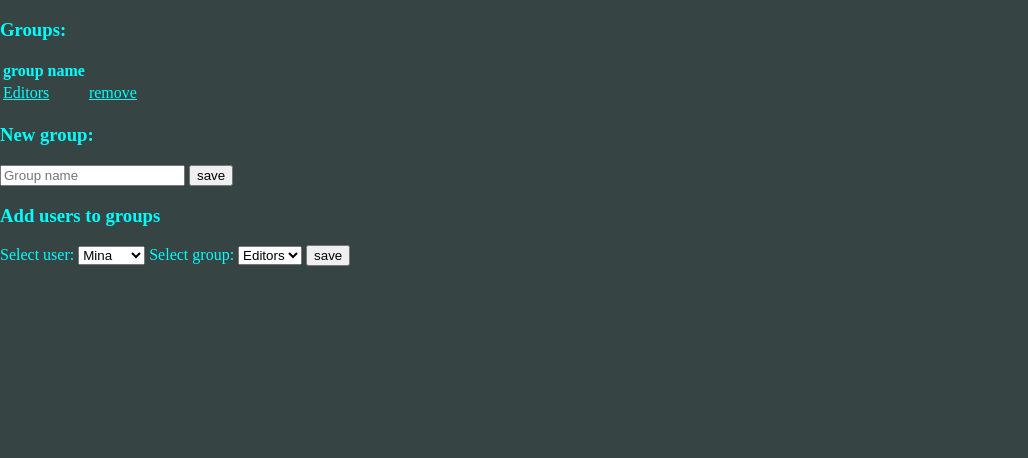
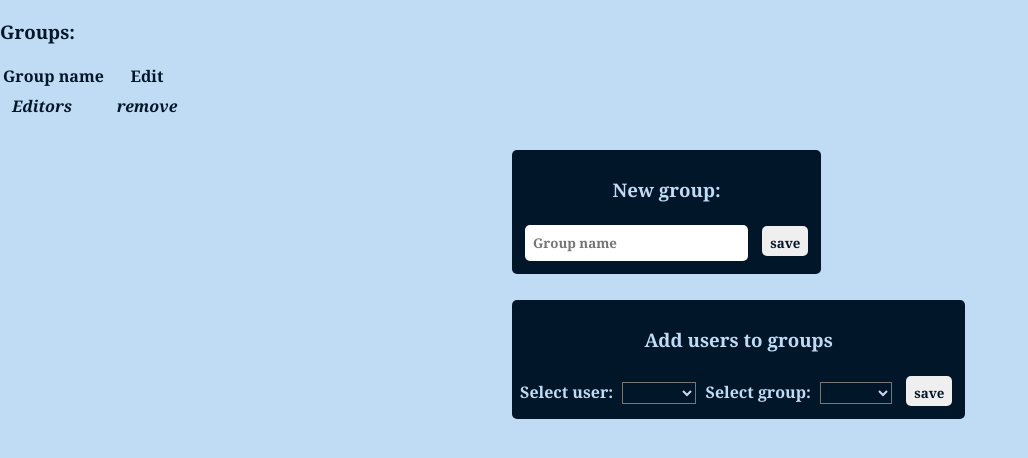
Before and after one commit to Mina777-0/medical_insurance, a Django app: page /core/groups/ in a window 1280 px wide. Shown: the top 458 px of the page, without its empty margins (0-1028 px from the left). Run offline with Django 4.2, Linux system fonts and the light colour scheme; a user stored in the database is signed in; data comes from the database, SQL or seed files in the repository.

Commit message:
Update groups.html

```diff
--- a/core/templates/core/groups.html
+++ b/core/templates/core/groups.html
@@ -9,12 +9,89 @@
         <style>
             body{
                 margin: 0;
-                background-color: rgb(55, 68, 68);
-                color:aqua;
+                background-color: rgb(192, 220, 244);
+                font-family:Georgia, 'Times New Roman', Times, serif;
+                color: rgb(2, 22, 41);
             }
-            body a{
-                color: aqua;
+
+            a button {
+                margin-top: 15px;
+                padding: 5px;
+                background-color: rgb(2, 22, 41);
+                color: rgb(192, 220, 244);
+                font-family: Georgia, 'Times New Roman', Times, serif;
+                font-weight: bold;
+                font-style: oblique;
+                border: thin;
+                border-radius: 5px;
+                width:fit-content;
+                height: max-content;
             }
+            a button:hover {
+                cursor: pointer;
+            }
+
+            tr a, td{
+                margin-top: 15px;
+                padding: 5px;
+                color: rgb(2, 22, 41);
+                text-decoration: none;
+                font-family: Georgia, 'Times New Roman', Times, serif;
+                font-weight: bold;
+                font-style: oblique;
+            }
+            tr a:hover {
+                cursor: pointer;
+            }
+
+            .section {
+                margin-top: 2%;
+                margin-left: 40%;
+                padding: 8px;
+                background-color: rgb(2, 22, 41);
+                color: rgb(192, 220, 244);
+                font-family: Georgia, 'Times New Roman', Times, serif;
+                font-weight: bold;
+                width: fit-content;
+                height: max-content;
+                text-align: center;
+                border: thin;
+                border-radius: 5px;
+            }
+
+            .section input{
+                border: thin;
+                border-radius: 5px;
+                color: rgb(2, 22, 41);
+                width: 75%px;
+                height: 20px;
+                padding: 8px;
+                margin: 5px;
+                font-family: Georgia, 'Times New Roman', Times, serif;
+                font-weight: bold;
+            }
+
+            .section button{
+                border: thin;
+                border-radius: 5px;
+                color: rgb(2, 22, 41);
+                width: 25%px;
+                height: 30px;
+                padding: 8px;
+                margin: 5px;
+                font-family: Georgia, 'Times New Roman', Times, serif;
+                font-weight: bold;
+                cursor: pointer;
+            }
+
+            .section select{
+                margin: 5px;
+                background-color: rgb(2, 22, 41);
+                color: rgb(192, 220, 244);
+                font-family: Georgia, 'Times New Roman', Times, serif;
+                font-weight: bold;
+            }
+
 
         </style>
 
@@ -24,7 +101,8 @@
         <div>
             <h3>Groups:</h3>
             <table>
-                <th>group name</th>
+                <th>Group name</th>
+                <th>Edit</th>
                 {% for group in groups %}
                     <tr>
                         <td><a href="{% url 'add_permissions' group.name %}">{{ group }}</a></td>
@@ -34,7 +112,7 @@
             </table>
         </div>
 
-        <div>
+        <div class="section">
             <h3>New group:</h3>
             <form id="new-group" method="post" action="{% url 'create_group' %}">
                 {% csrf_token %}
@@ -77,12 +155,14 @@
 
         </script>
 
-<div>
+<div class="section">
     <h3>Add users to groups</h3>
     <form id="new-group-user" method="post" action="{% url 'add_to_group' %}">
         {% csrf_token %}
         <label for="user">Select user:</label>
         <select name="user" id="user" required>
+            <option></option>
+
             {% for user in users %}
                 <option value="{{ user.email}}">{{ user.first_name }}</option>
             {% endfor %}
@@ -90,6 +170,7 @@
 
         <label for="group">Select group:</label>
         <select name="group" id="group" required>
+            <option></option>
             {% for group in groups %}
                 <option value="{{ group }}">{{ group }}</option>
             {% endfor %}
```
